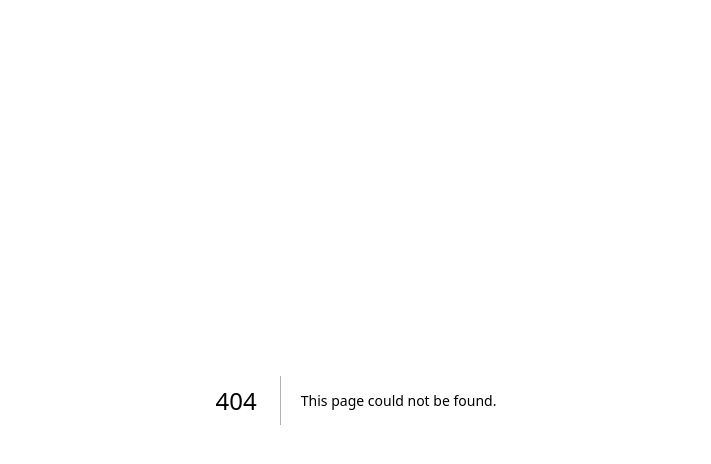
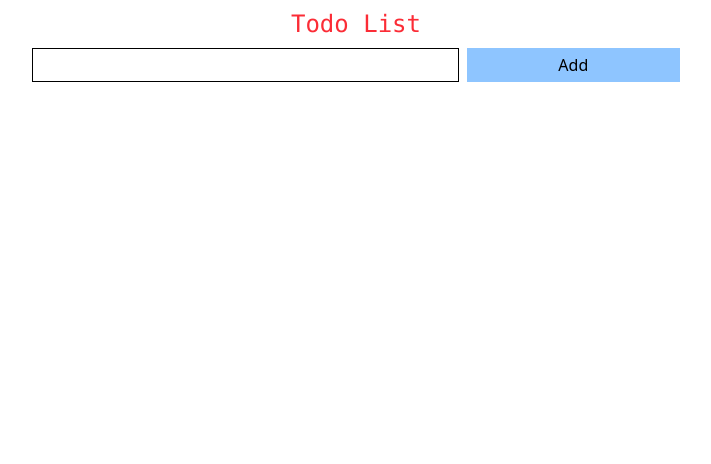
Before and after one commit to aakash2018/React-machine-test-code, a Next.js app: page /todo in a window 1280 px wide. Before the commit this address had no page. Shown: the top 464 px of the page, without its empty margins (284-995 px from the left). Built offline with nearby package versions, Linux system fonts and the light colour scheme.

Commit message:
simple todo app create

```diff
--- /dev/null
+++ b/app/component/todo.tsx
@@ -0,0 +1,81 @@
+"use client";
+import { NextPage } from 'next'
+import { useState } from 'react'
+
+interface Props { }
+
+const Todo: NextPage<Props> = ({ }) => {
+	const [task, setTask] = useState("");
+	const [taskList, setTaskList] = useState<any>([]);
+	console.log(taskList);
+	const handleChange = (e: any) => {
+		setTask(e.target.value)
+	};
+	const addTodo = () => {
+		const newTodos = taskList.map((ele: any) => {
+			return { ...ele };
+		})
+		newTodos.push({ value: task, isCompleted: false, id: new Date().getTime() });
+		setTaskList(newTodos);
+		setTask("");
+	};
+	const handlekeyDown = (e: any) => {
+		if (e.key === "Enter") {
+			addTodo();
+		}
+
+	};
+	const handleDelete = (id: number) => {
+		const filteredTodo = taskList.filter((ele: any) => {
+			return ele.id !== id;
+		})
+		setTaskList(filteredTodo);
+	};
+	const handleComplete = (id: number) => {
+		const newTodos = taskList.map((ele: any) => {
+			return { ...ele };
+		});
+		newTodos.forEach((element: any) => {
+			if (element.id === id) {
+				element.isCompleted = !element.isCompleted;
+			}
+		});
+		setTaskList(newTodos);
+	};
+	return <div className=''>
+		<div className='flex justify-center gap-2'>
+			<input type="text" className="border-1 border-black w-1/3 px-2 py-1"
+				value={task}
+				onChange={handleChange}
+				onKeyDown={handlekeyDown}
+			/>
+			<button type="button" className='bg-blue-300 p-1 w-1/6'
+				onClick={addTodo}
+			>Add</button>
+		</div>
+		<div className='mx-44'>
+			{
+				taskList.map((ele: any) => {
+					return (
+						<div key={ele.id} className=' '>
+							<p className={`${ele.isCompleted ?'line-through':''}`}>{ele.value}</p>
+							<div className='absolute end-1/5 flex gap-2'>
+								<div className="absolute right-3 top-1/2 -translate-y-1/2 cursor-pointer" onClick={() => handleComplete(ele.id)}>
+									<svg xmlns="http://www.w3.org/2000/svg" className="w-5 h-5" fill="none"
+										viewBox="0 0 24 24" stroke="currentColor">
+										<path strokeLinecap="round" strokeLinejoin="round" stroke-width="2"
+											d="M5 13l4 4L19 7" />
+									</svg>
+								</div>
+								<p className="text-gray-500 hover:text-red-500 right-19 cursor-pointer" onClick={() => handleDelete(ele.id)}>X</p>
+							</div>
+						</div>
+					)
+				})
+			}
+		</div>
+	</div>
+
+}
+
+export default Todo
--- a/app/page.tsx
+++ b/app/page.tsx
@@ -13,9 +13,9 @@ export default function Home() {
           </li>
           <li>Pagination</li>
           <li className='hover:text-yellow-800 visited:text-white-600'>
-             <Link href="/otp">
-                OtP
-             </Link>
+            <Link href="/otp">
+              OtP
+            </Link>
           </li>
           <li>Carousel</li>
           <li>Search Bar</li>
@@ -50,7 +50,9 @@ export default function Home() {
         <ul className="text-xs  mx-2 border-2 border-black mt-4 bg-red-400 w-1/4  p-2 rounded-none shadow-lg font-mono">
           <li>Tic Tac Toe</li>
           <li>Snake game</li>
-          <li>Todo list</li>
+          <li className='hover:text-yellow-800 visited:text-white-600'>
+            <Link href="/todo">Todo list</Link>
+          </li>
           <li>Virtaulaized list</li>
           <li>React stepper</li>
           <li className='hover:text-yellow-800 visited:text-white-600'>
--- /dev/null
+++ b/app/todo/page.tsx
@@ -0,0 +1,13 @@
+import { NextPage } from 'next'
+import Todo from '../component/todo'
+
+interface Props { }
+
+const Page: NextPage<Props> = ({ }) => {
+    return <div>
+        <h1 className="text-center font-mono text-2xl text-red-500 p-2">Todo List </h1>
+        <Todo />
+    </div>
+}
+
+export default Page
```
